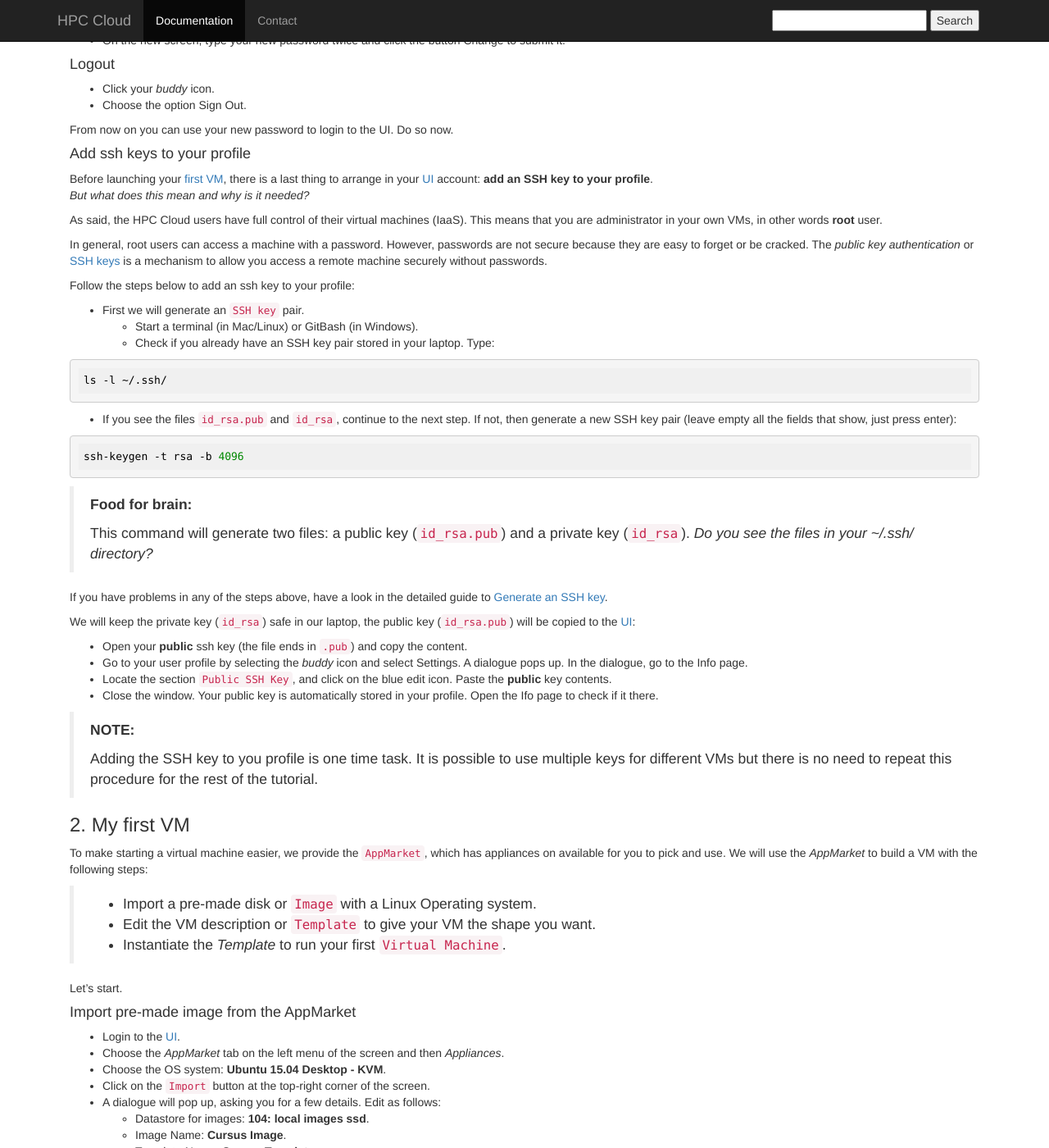
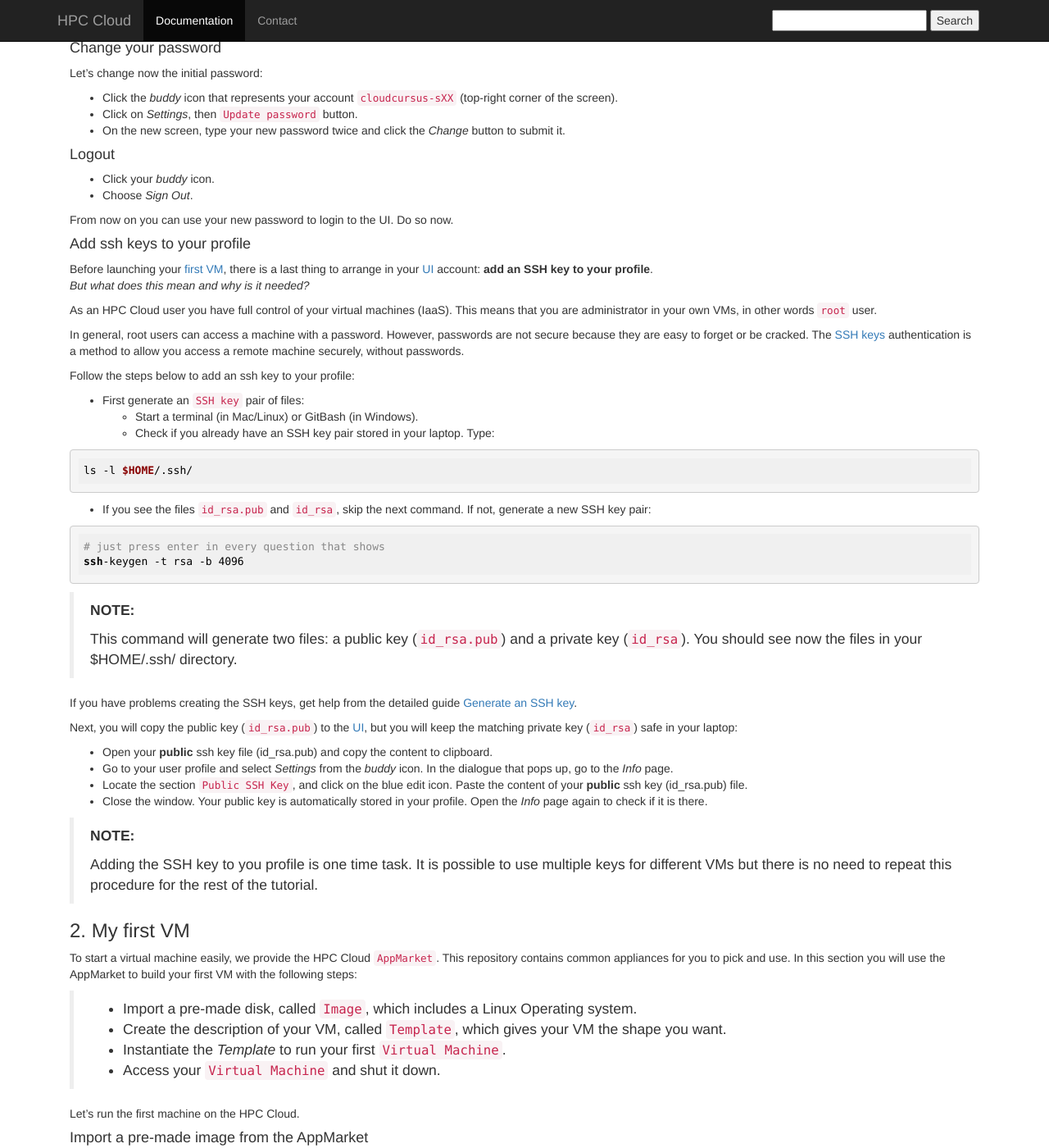
Before and after one commit to sara-nl/clouddocs, a Jekyll site: the page built from surfcursus-part-A-2015-Oct-15.markdown, in a window 1280 px wide and 1400 px high, scrolled down 667 px. Shown: the whole window at 82% size. Built offline with Jekyll 4.4.1, drawn with Linux system fonts in a browser that asks for light colours; some of the changed text lies outside the part shown.

Commit message:
Update surfcursus-part-A-2015-Oct-15.markdown

````diff
--- a/surfcursus-part-A-2015-Oct-15.markdown
+++ b/surfcursus-part-A-2015-Oct-15.markdown
@@ -12,13 +12,20 @@
 
 ### <a name="1.-Access-the-user-interface"></a> 1. Access the User Interface
 
+The UI (short for User Interface) is the web site that allows you to manage your `Virtual Machines` (`VM`s) on the HPC Cloud. In this section you will personalise your UI account by following these steps:
+
+>
+* Login and change your UI password.
+* Add an "SSH key" to your profile. This will enable secure access in your VMs.
+
+Let's start.
+
+
 #### Login to the UI
 
 * Pick the **`demo account`** account that corresponds to your team from [here](https://drive.google.com/open?id=1zUVq5VrZLHhoFs3YCwDGGeDGLXDYBhF7dRFPCDDIppg).
-  * The password will be provided by the workshop organizers.
-  * The accounts will remain active until `23rd of October`.
-
-The UI (short for User Interface) is the web site that allows you to manage your virtual machines in the HPC Cloud.
+  * You will receive the password by the workshop organizers.
+  * Your account will remain active until `23rd of October`.
 
 * Open the UI page in your browser: [https://ui.hpccloud.surfsara.nl/](https://ui.hpccloud.surfsara.nl/)
 * Log in with your `demo` username and password.
@@ -32,14 +39,13 @@
 Let's change now the initial password:
 
 * Click the *buddy* icon that represents your account `cloudcursus-sXX` (top-right corner of the screen).
-* Click on Settings, you will see the option to update your password.
-* Click on the `Update password` button.
-* On the new screen, type your new password twice and click the button Change to submit it.
+* Click on *Settings*, then `Update password` button.
+* On the new screen, type your new password twice and click the *Change* button to submit it.
 
 #### Logout
 
 * Click your *buddy* icon.
-* Choose the option Sign Out.
+* Choose *Sign Out*.
 
 From now on you can use your new password to login to the UI.
 Do so now.
@@ -49,38 +55,39 @@
 Before launching your [first VM](#2.-My-first-VM), there is a last thing to arrange in your [UI](https://ui.hpccloud.surfsara.nl/) account: **add an SSH key to your profile**.
 *But what does this mean and why is it needed?*
 
-As said, the HPC Cloud users have full control of their virtual machines (IaaS). This means that you are administrator in your own VMs, in other words **root** user.
+As an HPC Cloud user you have full control of your virtual machines (IaaS). This means that you are administrator in your own VMs, in other words `root` user.
 
-In general, root users can access a machine with a password. However, passwords are not secure because they are easy to forget or be cracked. The *public key authentication* or [SSH keys](https://en.wikipedia.org/wiki/Secure_Shell#Key_management) is a mechanism to allow you access a remote machine securely without passwords.
+In general, root users can access a machine with a password. However, passwords are not secure because they are easy to forget or be cracked. The [SSH keys](https://en.wikipedia.org/wiki/Secure_Shell#Key_management) authentication is a method to allow you access a remote machine securely, without passwords.
 
 Follow the steps below to add an ssh key to your profile:
 
-* First we will generate an `SSH key` pair.
+* First generate an `SSH key` pair of files:
   * Start a terminal (in Mac/Linux) or GitBash (in Windows).
   * Check if you already have an SSH key pair stored in your laptop. Type:
 
 ```sh
-ls -l ~/.ssh/
+ls -l $HOME/.ssh/
 ```
 
-  * If you see the files `id_rsa.pub` and `id_rsa`, continue to the next step. If not, then generate a new SSH key pair (leave empty all the fields that show, just press enter):
+  * If you see the files `id_rsa.pub` and `id_rsa`, skip the next command. If not, generate a new SSH key pair:
 
 ```sh
+# just press enter in every question that shows
 ssh-keygen -t rsa -b 4096
 ```
 
-> **Food for brain:**
+> **NOTE:**
 >
-> This command will generate two files: a public key (`id_rsa.pub`) and a private key (`id_rsa`). *Do you see the files in your ~/.ssh/ directory?*
+> This command will generate two files: a public key (`id_rsa.pub`) and a private key (`id_rsa`). You should see now the files in your $HOME/.ssh/ directory.
 
-If you have problems in any of the steps above, have a look in the detailed guide to [Generate an SSH key](SSHkey).
+If you have problems creating the SSH keys, get help from the detailed guide [Generate an SSH key](SSHkey).
 
-We will keep the private key (`id_rsa`) safe in our laptop, the public key (`id_rsa.pub`)  will be copied to the [UI](https://ui.hpccloud.surfsara.nl/):
+Next, you will copy the public key (`id_rsa.pub`) to the [UI](https://ui.hpccloud.surfsara.nl/), but you will keep the matching private key (`id_rsa`) safe in your laptop:
 
-* Open your **public** ssh key (the file ends in `.pub`) and copy the content.
-* Go to your user profile by selecting the *buddy* icon and select Settings. A dialogue pops up. In the dialogue, go to the Info page.
-* Locate the section `Public SSH Key`, and click on the blue edit icon. Paste the **public** key contents.
-* Close the window. Your public key is automatically stored in your profile. Open the Ifo page to check if it there.
+* Open your **public** ssh key file (id_rsa.pub) and copy the content to clipboard.
+* Go to your user profile and select *Settings* from the *buddy* icon. In the dialogue that pops up, go to the *Info* page.
+* Locate the section `Public SSH Key`, and click on the blue edit icon. Paste the content of your **public** ssh key (id_rsa.pub) file.
+* Close the window. Your public key is automatically stored in your profile. Open the *Info* page again to check if it is there.
 
 > **NOTE:**
 >
@@ -89,20 +96,21 @@
 
 ### <a name="2.-My-first-VM"></a> 2. My first VM
 
-To make starting a virtual machine easier, we provide the `AppMarket`, which has appliances on available for you to pick and use. We will use the *AppMarket* to build a VM with the following steps:
+To start a virtual machine easily, we provide the HPC Cloud `AppMarket`. This repository contains common appliances for you to pick and use. In this section you will use the AppMarket to build your first VM with the following steps:
 
 >
-* Import a pre-made disk or `Image` with a Linux Operating system.
-* Edit the VM description or `Template` to give your VM the shape you want.
+* Import a pre-made disk, called `Image`, which includes a Linux Operating system.
+* Create the description of your VM, called `Template`, which gives your VM the shape you want.
 * Instantiate the *Template* to run your first `Virtual Machine`.
+* Access your `Virtual Machine` and shut it down.
 
-Let's start.
+Let's run the first machine on the HPC Cloud.
 
-#### Import pre-made image from the AppMarket
+#### Import a pre-made image from the AppMarket
 
 * Login to the [UI](https://ui.hpccloud.surfsara.nl/).
 * Choose the *AppMarket* tab on the left menu of the screen and then *Appliances*.
-* Choose the OS system: **Ubuntu 15.04 Desktop - KVM**.
+* Choose the image: **Ubuntu 14.04 Desktop**. Click on the tick-box next to it.
 * Click on the `Import` button at the top-right corner of the screen.
 * A dialogue will pop up, asking you for a few details. Edit as follows:
   * Datastore for images: **104: local images ssd**.
@@ -112,17 +120,17 @@
 
 > **Food for brain:**
 >
-> You can verify that the process is complete by inspecting the *Images* tab under the `Virtual Resources` on left menu. You should see your new image there. *What is the STATUS of the image?* Refresh with the sign next to the *green plus button* until it says READY.
+> You can verify that the process is complete by inspecting the *Images* tab under the `Virtual Resources` on left menu. You should see your new image there. *What is the STATUS of the image?* Refresh with the sign next to the *green plus button* until it is READY.
 
 #### Edit the Template
 
-When you imported the appliance from the AppMarket, it also create a template for you. In the *Template* you can define how many cores you want your VM to have, how much RAM memory, what storage drives, which network connections, etc.
+When you imported the appliance from the AppMarket, it created an `Image` and a `Template` for you. In the *Template* you can define how many cores you want your VM to have, how much RAM memory, what storage drives, which network connections, etc.
 
-Edit the created *Template* by following these steps:
+Edit the created *Template* with these steps:
 
 * Go to the Templates tab under the `Virtual Resources` on the left menu.
 * Find the template you just created, and click on it. Next we will modify it.
-* Click on Update on the top-right of the screen to start editing the template.
+* Click on *Update* on the top-right of the screen to start editing the template.
 * Browse through the different options (i.e. General, Storage, Network). Leave the default values, **except** for the following:
   * Select the `Network` tab which shows the network interfaces (or nics) for your VM. Click once on **Name: internet** row. You will see the feedback below:
 ![youselectednetwork](images/youselectednetwork.png)
@@ -130,20 +138,20 @@
 
 #### Start the VM
 
-A template is just a description of a virtual machine that we want to build. Let's create the virtual machine from it.
+A template is just a description of a virtual machine that we want to build. Let's create the actual virtual machine from it.
 
 * Go to the *Virtual Machines* section. This displays an overview of all *running* VMs. This list is empty for now.
 * Click on the *green plus sign*.
 * Give your virtual machine a name: **My First VM**.
 This name is also used as the host name of your machine.
 * Number of instances: **1**.
-* Select the *Cursus Template*. Since this is your first template, there is only one item in the list. You will see the feedback below:
+* Select the *Cursus Template* (click once on it). Since this is your first template, there is only one item in the list. You will see the feedback below:
 ![select_template](images/select_template.png)
 * Click on the `Create` button at the bottom of the screen.
 * Refresh the VM status by clicking on the two arrows chasing each other next to "+" button.
 
 > **NOTE:**
->Your VM will appear in the list of virtual machines. At first, it will have the state PENDING. The cloud system is looking for a place where your virtual machine can actually run. This depends on the amount of cores, or memory, or disk that you asked in the template. When the required capacity becomes available, your VM will appear in Status: **RUNNING**. Refresh.
+>Your VM will appear in the list of virtual machines. At first, it will have the state PENDING. The cloud system is looking for a place where your virtual machine can actually run. This depends on the amount of cores, or memory, or disk that you asked in the template. When the required capacity becomes available, your VM will appear in Status: **RUNNING**. Refresh with the sign next to the *green plus button* until the VM is running.
 
 
 #### What happened?
@@ -154,13 +162,13 @@
 
 * *Dashboard*: shows an overview of the project status, like running machines or usage statistics.
 * *Virtual Resources:*
-  * `Images`: this is the equivalent of a hard drive. Your OS and user data can be stored on this image.
+  * `Images`: this is the equivalent of a hard drive. Your OS is stored on this image.
   * `Templates`:  the template gives your computer the shape you want. A template is just a recipe, not the machine itself.
   * `Virtual Machines`: here you can manage your machines (i.e.: create, start, shutdown). Click anywhere on the running VM row. Inspect the Information tables that appear.
 
 #### Login to the VM
 
-You can interact with your VM with several ways: Command-line (SSH), VNC or a remote desktop server. We will use SSH in a terminal.
+You can interact with your VM with several ways: Command-line (SSH), VNC or a remote desktop server. We will start with SSH in a terminal.
 
 The way to login into your virtual machine is the ssh keys that you [stored in your profile](#add-ssh-keys-to-your-profile) previously.
 
@@ -171,16 +179,10 @@
 
 * Start a terminal (in Mac/Linux) or GitBash (in Windows).
 
-* If you use GitBash (in Windows) type the following command. If not, skip it:
+* To connect to your VM, type:
 
 ```sh
-export DISPLAY=localhost:0.0
-```
-
-* Connect to your VM, type:
-
-```sh
-ssh -X root@145.100.59.102 # replace with your IP address!
+ssh -X ubuntu@145.100.59.102 # replace with your IP address!
 ```
 
 The `-X` flag connects your display to the VM so that the VM can open a graphical window on your laptop.
@@ -189,7 +191,7 @@
 
 If everything went well, the first time you login you will be asked to add the VM to the list of known hosts: type *Yes*.
 
-You should now see this line in your terminal: `root@surfsara-Desktop:~#`
+You should now see this line in your terminal: `ubuntu@ip-145-100-59-197:~$`
 
 This means that you are logged in successfully to your Virtual Machine!
 
@@ -211,16 +213,15 @@
 Let's shutdown your first VM. Anytime the VM is idle, you should shut it down to stop consuming unused resources.
 
 * Tick the box to the left on the row with your VM.
-* At the upper right corner of the screen, under the dust bin drop-down button, unfold.
-* Click `Shutdown`.
-* Refresh the Virtual Machines list (by clicking on the two arrows chasing each other next to + button) until your VM is gone. You can start a new VM from your existing template and image any time.
+* At the upper right corner of the screen, under the dust bin drop-down button, click `Shutdown`.
+* Refresh the Virtual Machines list (by clicking on the two arrows chasing each other next to + button) until your VM is gone. It will be removed from the display, but you can start a new VM from your existing template and image any time.
 
 > **Food for brain:**
 >
 > Check and refresh the "Images" and "Templates" tabs. *Is your image and your template still there?*
 > Start your VM again. *Is your file still there?*
 
-* Once your operations are finished, shutdown the VM. It will be removed from the display and its resources will be freed.
+* Before you move to the next sections, shutdown the VM again to free the resources.
 
 ### Next: part B
 Now that you completed the Tutorial [SURFcursus - part A](surfcursus-part-A-2015-Oct-15), please continue with Tutorial [SURFcursus - part B](surfcursus-part-B-2015-Oct-15).
````
Also changed, not shown: other parts of surfcursus-part-A-2015-Oct-15.markdown (+1 -1 lines).
